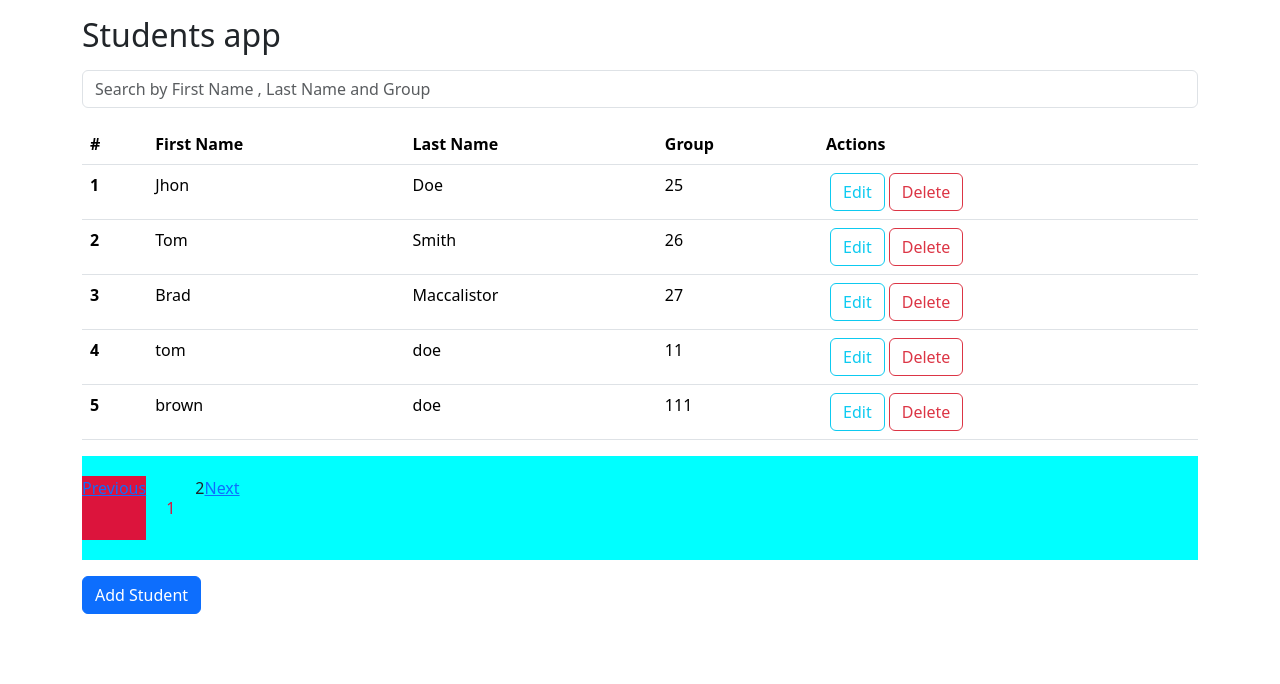
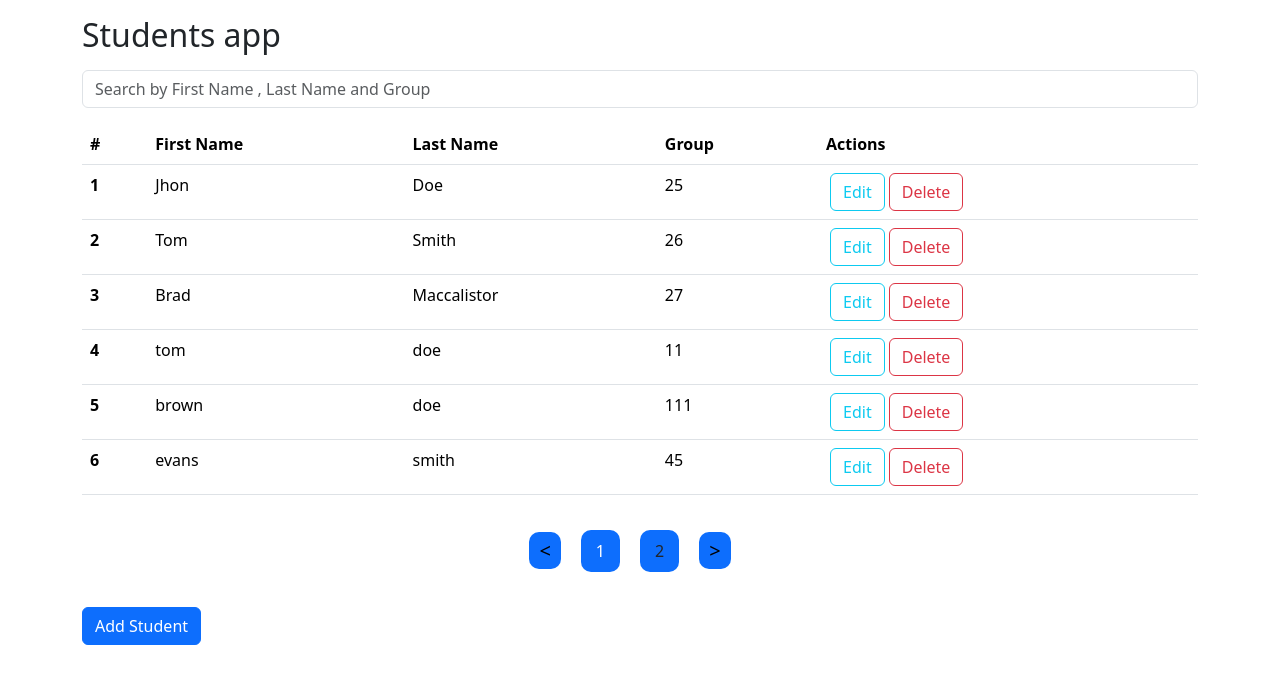
Before and after one commit to Davronn/student-app-react-fc, a React (Vite) app: page / in a window 1280 px wide. Shown: the top 684 px of the page. Built offline with nearby package versions, Linux system fonts and the light colour scheme; data requests are answered from the project's data file.

Commit message:
pagination end

```diff
--- a/data.json
+++ b/data.json
@@ -37,10 +37,10 @@
       "id": "9234"
     },
     {
-      "id": "5ebd",
-      "firstName": "Davron",
-      "lastName": "mahama",
-      "group": "12"
+      "firstName": "Tom",
+      "lastName": "Andersn",
+      "group": "3",
+      "id": "5ebd"
     }
   ]
 }
--- a/src/components/StudentList.css
+++ b/src/components/StudentList.css
@@ -1,7 +1,4 @@
-
-
 .modall {
-
   display: none; /* Hidden by default */
   position: fixed; /* Stay in place */
   z-index: 1; /* Sit on top */
@@ -13,19 +10,42 @@
   background-color: rgb(255, 255, 255); /* Fallback color */
   background-color: rgba(0, 0, 0, 0.703); /* Black w/ opacity */
 }
-.pagination{
-  background-color: aqua;
+.pagination {
+  height: 80px;
+  display: flex;
+  justify-content: center;
 }
-.active{
-  color: crimson;
+.active {
+  color:rgb(255, 255, 255);
+}
+a {
+  text-decoration: none;
+  color: rgb(255, 255, 255);
+  padding: 10px 15px;
+  border-radius: 10px;
+  background-color: #0d6efd;
+}
+ul {
   padding: 20px;
-}
-ul{
-  padding: 20px;
+  align-items: center;
+  gap: 20px;
 }
 
+li {
+  list-style-type: none;
+  cursor: pointer;
+}
 
+.next a {
+  color: rgb(0, 0, 0);
+  text-decoration: none;
+  font-size: 20px;
+  padding: 5px 10px;
+}
 
-.previous{
-  background-color: crimson;
+.previous a {
+  font-size: 20px;
+  color: rgb(0, 0, 0);
+  text-decoration: none;
+  padding: 5px 10px;
 }
--- a/src/components/StudentList.jsx
+++ b/src/components/StudentList.jsx
@@ -36,7 +36,7 @@ function StudentList() {
 
 
   const [currentPage, setCurrentPage] = useState(0);
-  const [itemsPerPage] = useState(5);
+  const [itemsPerPage] = useState(6);
 
   useEffect(() => {
     const fetchData = async () => {
@@ -168,8 +168,8 @@ function StudentList() {
       </table>
 
       <ReactPaginate
-        previousLabel={"Previous"}
-        nextLabel={"Next"}
+        previousLabel={"<"}
+        nextLabel={">"}
         breakLabel={"..."}
         breakClassName={"break-me"}
         pageCount={pageCount}
```
